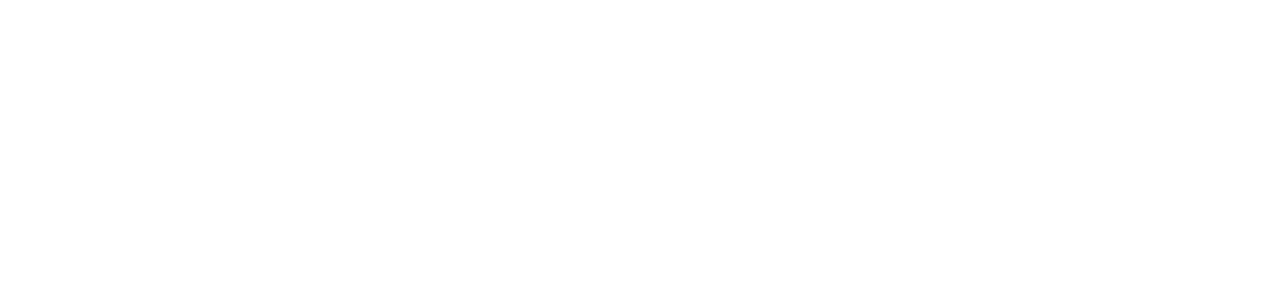
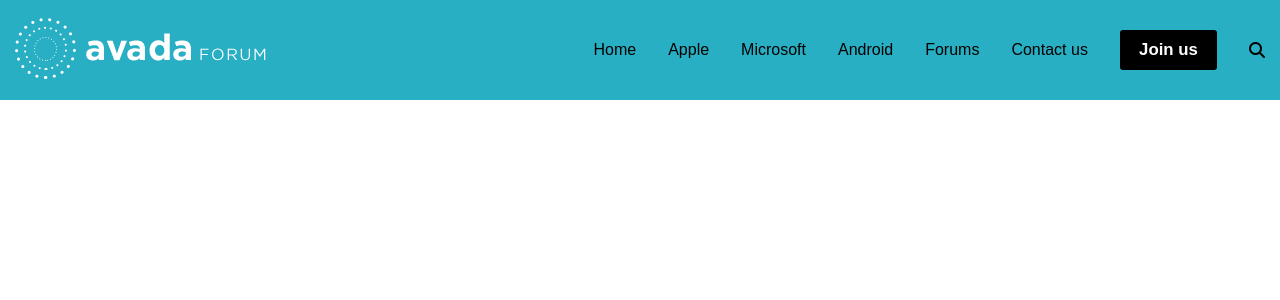
Before and after one commit to LucaMazzola02/proj-html-vuejs, a Vue app: page / in a window 1280 px wide. Shown: the top 300 px of the page. Built offline with nearby package versions, Linux system fonts and the light colour scheme.

Commit message:
create AppHeader of the page

```diff
--- a/index.html
+++ b/index.html
@@ -5,6 +5,7 @@
     <link rel="icon" type="image/svg+xml" href="/vite.svg" />
     <meta name="viewport" content="width=device-width, initial-scale=1.0" />
     <title>Vite + Vue</title>
+    <link rel="stylesheet" href="https://cdnjs.cloudflare.com/ajax/libs/font-awesome/6.4.0/css/all.min.css">
   </head>
   <body>
     <div id="app"></div>
--- a/package.json
+++ b/package.json
@@ -9,6 +9,8 @@
     "preview": "vite preview"
   },
   "dependencies": {
+    "@popperjs/core": "^2.11.8",
+    "bootstrap": "^5.3.0",
     "vue": "^3.2.47"
   },
   "devDependencies": {
--- a/src/components/AppHeader.vue
+++ b/src/components/AppHeader.vue
@@ -1,10 +1,39 @@
 <template>
+    <header>
+        <div class="container flex">
+                <div class="logo">
+                  <img src="../assets/img/logo.png" alt="Logo-image">
+                </div>
+                <nav class="nav-bar flex">
+                    <ul class="flex">
+                        <li>
+                            Home
+                        </li>
+                        <li>
+                            Apple
+                        </li>
+                        <li>
+                            Microsoft
+                        </li>
+                        <li>
+                            Android
+                        </li>
+                        <li>
+                            Forums
+                        </li>
+                        <li>
+                            Contact us
+                        </li>
+                    </ul>
+                    <button class="button">Join us</button>
+                    <i class="fa-solid fa-magnifying-glass"></i>
+                </nav>
+        </div>
+    </header>
 
 </template>
 
 <script>
-
-
 export default {
       name: 'AppHeader',
       components:{
@@ -15,6 +44,41 @@
 
 
 <style lang="scss" scoped>
-@use '../styles/partials/variables' as *;
+@use '../styles/partials/_variables' as *;
+
+header{
+    background-color: $skyblueColor;
+
+    & .container{
+        height: 100px;
+        justify-content: space-between;
+        align-items: center;
+    }
+    .nav-bar{
+        align-items: center;
+    }
+    & nav ul li{
+        margin-left: 2rem;
+        transition: all .5s cubic-bezier(.215, .61, .355, 1);
+    }
+    & nav ul li:hover{
+        color: $whiteColor;
+    }
+    button{
+        margin: 0 2rem ;
+        padding: .6rem 1.2rem;
+        background-color: $blackColor;
+        color: $whiteColor;
+        border-radius: 3px;
+        font-size: 1.05rem;
+        font-weight: bold;
+        transition: all .5s cubic-bezier(.215, .61, .355, 1);
+
+
+        &:hover{
+            background-color: $coralColor;
+        }
+    }
+}
 
 </style>
--- a/src/components/AppJumbotron.vue
+++ b/src/components/AppJumbotron.vue
@@ -13,7 +13,6 @@
 </script>
 
 
-
 <style lang="scss" scoped>
 @use '../styles/partials/variables' as *;
 
--- a/src/styles/general.scss
+++ b/src/styles/general.scss
@@ -0,0 +1,31 @@
+*{
+    margin: 0;
+    padding: 0;
+    box-sizing: border-box;
+}
+
+body{
+    font-family: "Fira Sans", Arial, Helvetica, sans-serif;
+}
+
+.container{
+    width: 1250px;
+    margin: 0 auto;
+}
+
+.flex{
+    display: flex;
+}
+
+.flex-aic{
+    display: flex;
+    align-items: center;
+}
+
+ul{
+    list-style: none;
+}
+
+button{
+    border: none;
+}
--- a/src/styles/partials/_variables.scss
+++ b/src/styles/partials/_variables.scss
@@ -2,7 +2,7 @@
 
 $skyblueColor : rgba(40,175,195,255);
 $whiteColor : #fff;
-$blackColor : rgba(40,175,195,255);
+$blackColor : black;
 $coralColor : rgba(255,141,97,255);
 $lightgreyColor : rgba(242,242,242,255);
 $greyColor : rgba(112,112,112,255);
```
Also changed, not shown: 1 other file (tests, documents, lock files or other folders).
